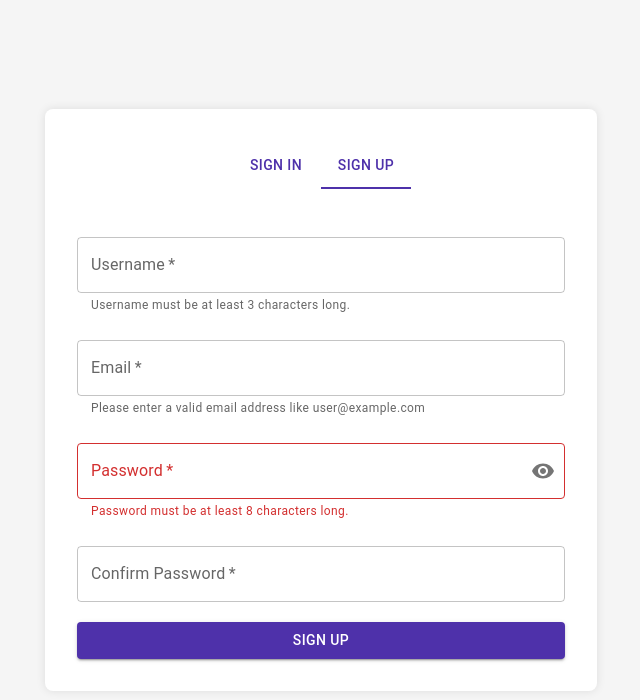
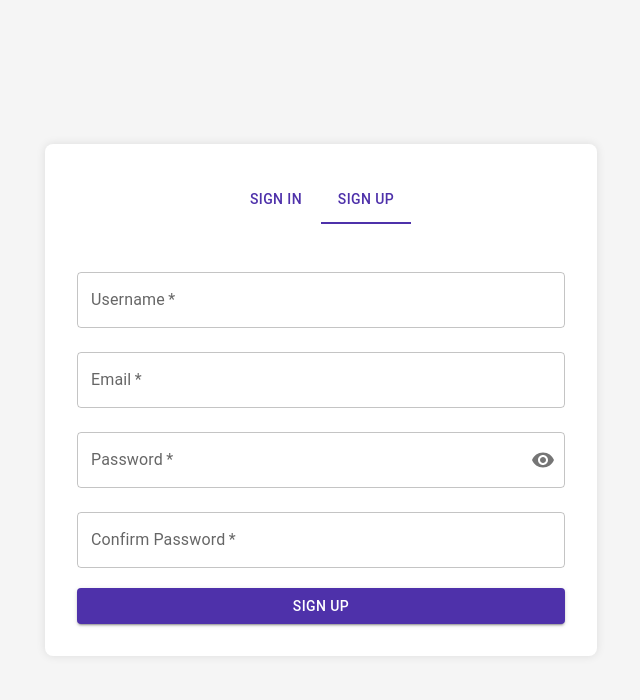
Before and after one commit to Mo3zart/syntx-frontend, a React (Vite) app: page /auth in a window 1280 px wide. Both pictures are taken after a click on the tab "SIGN UP". Shown: the top 700 px of the page, without its empty margins (319-959 px from the left). Built offline with nearby package versions, Linux system fonts and the light colour scheme.

Commit message:
Fix input fields to only display red when touched

```diff
--- a/src/pages/AuthPage.tsx
+++ b/src/pages/AuthPage.tsx
@@ -24,6 +24,9 @@ const AuthPage: React.FC = () => {
         hasSpecialChar: false,
     });
     const [showPasswordTooltip, setShowPasswordTooltip] = useState(false);
+    const [usernameTouched, setUsernameTouched] = useState(false);
+    const [emailTouched, setEmailTouched] = useState(false);
+    const [passwordTouched, setPasswordTouched] = useState(false);
 
     const handleTabChange = (event: React.SyntheticEvent, newValue: number) => {
         setActiveTab(newValue);
@@ -54,8 +57,17 @@ const AuthPage: React.FC = () => {
         setPasswordError(error);
     }, [password]);
 
+    const handleUsernameFocus = () => {
+        setUsernameTouched(true);
+    };
+
+    const handleEmailFocus = () => {
+        setEmailTouched(true);
+    };
+
     const handlePasswordFocus = () => {
         setShowPasswordTooltip(true);
+        setPasswordTouched(true);
     };
 
     const handlePasswordBlur = () => {
@@ -109,12 +121,13 @@ const AuthPage: React.FC = () => {
                             fullWidth
                             margin="normal"
                             value={username}
+                            onFocus={handleUsernameFocus}
                             onChange={(e) => {
                                 setUsername(e.target.value);
                                 setUsernameError(validateUsername(e.target.value));
                             }}
-                            error={Boolean(usernameError)}
-                            helperText={usernameError || 'Username must be at least 3 characters long.'}
+                            error={usernameTouched && Boolean(usernameError)}
+                            helperText={usernameTouched && (usernameError || 'Username is valid!')}
                             required
                         />
                     )}
@@ -124,12 +137,13 @@ const AuthPage: React.FC = () => {
                         fullWidth
                         margin="normal"
                         value={email}
+                        onFocus={handleEmailFocus}
                         onChange={(e) => {
                             setEmail(e.target.value);
                             if (activeTab === 1) setEmailError(validateEmail(e.target.value));  // Only validate email on Sign Up
                         }}
-                        error={Boolean(emailError)}
-                        helperText={emailError || (activeTab === 1 ? 'Please enter a valid email address like user@example.com' : null)}
+                        error={emailTouched && Boolean(emailError)}
+                        helperText={emailTouched && (emailError || (activeTab === 1 ? 'Email is valid!' : null))}
                         required
                     />
                     <Box sx={{ position: 'relative', marginBottom: 1 }}>
@@ -145,8 +159,8 @@ const AuthPage: React.FC = () => {
                             onChange={(e) => {
                                 setPassword(e.target.value);
                             }}
-                            error={Boolean(passwordError)}
-                            helperText={passwordError || (passwordRequirements.minLength && passwordRequirements.hasUppercase && passwordRequirements.hasLowercase && passwordRequirements.hasNumber && passwordRequirements.hasSpecialChar ? 'Password meets all requirements!' : 'Password must meet the requirements below.')}
+                            error={passwordTouched && Boolean(passwordError)}
+                            helperText={passwordTouched && (passwordError || (passwordRequirements.minLength && passwordRequirements.hasUppercase && passwordRequirements.hasLowercase && passwordRequirements.hasNumber && passwordRequirements.hasSpecialChar ? 'Password meets all requirements!' : 'Password must meet the requirements below.'))}
                             required
                             InputProps={{
                                 endAdornment: (
```
Also changed, not shown: 1 other file (tests, documents, lock files or other folders).
